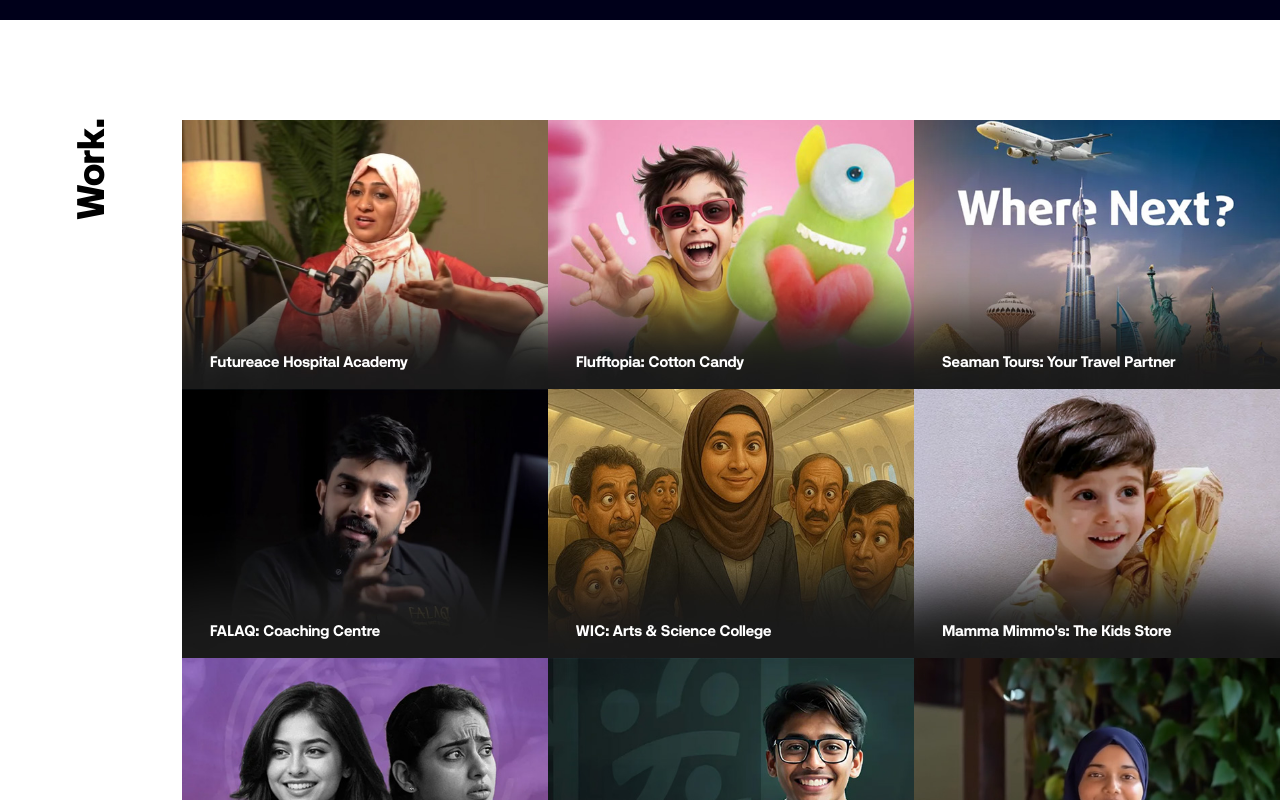
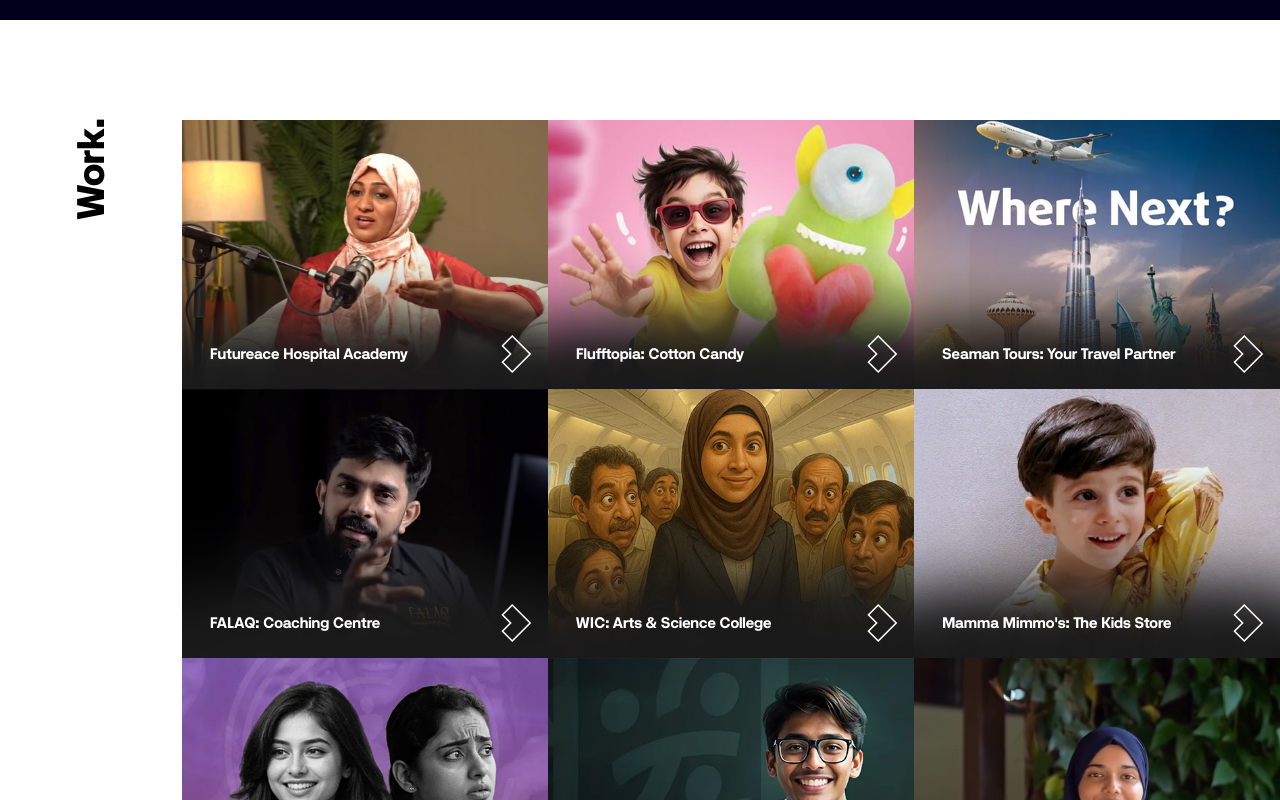
Before and after one commit to vvsafwan/WHAC---What-a-Content, a React (Vite) app: page / in a window 1280 px wide. Shown: the part 1580-2380 px from the top of the page. Built offline with nearby package versions, Linux system fonts and the light colour scheme.

Commit message:
arrow btn addition

```diff
--- a/src/Pages/WHACLandingPage.jsx
+++ b/src/Pages/WHACLandingPage.jsx
@@ -22,6 +22,7 @@ import client_07 from "../assets/images/WHACLandingPage/client_07.png";
 import client_08 from "../assets/images/WHACLandingPage/client_08.png";
 import logo from "../assets/images/WHACLandingPage/logo_white.png";
 import menu from "../assets/images/WHACLandingPage/menu_icon.png";
+import arrow from "../assets/images/WHACLandingPage/arrow.png";
 import {
     FaInstagram,
     FaFacebookF,
@@ -122,7 +123,7 @@ export default function WHACLandingPage() {
                     <p>We hire big talent and bring them big opportunities that build boundless careers.</p>
                     <br />
                     <p>Want to Do Content That Matters?</p>
-                    <button className="border-3 border-white py-4 px-20 md:px-15 lg:px-20 mt-10 rounded-full font-magnetik-semibold">CONTACT US</button>
+                    <button className="border-3 border-white py-4 px-20 md:px-15 lg:px-20 mt-10 rounded-full font-magnetik-semibold hover:bg-white hover:text-black hover:scale-105 transition-all ease-in-out duration-300 hover:cursor-pointer">CONTACT US</button>
                 </div>
             </div>
 
@@ -135,7 +136,7 @@ export default function WHACLandingPage() {
                     {works.map((item, index) => (
                         <div
                             key={index}
-                            className="overflow-hidden transition w-full h-full relative px-20 md:px-0 pt-2 md:pt-0"
+                            className="overflow-hidden transition-all ease-in-out duration-300 w-full h-full px-10 md:px-0 pt-2 md:pt-0 hover:scale-102 hover:opacity-80 cursor-pointer"
                         >
                             <div className="bg-gray-300">
                                 <img
@@ -144,8 +145,11 @@ export default function WHACLandingPage() {
                                     alt="Work Image"
                                 />
                             </div>
-                            <div className="p-4 font-medium absolute bottom-0">
-                                <p className="text-[3.5vw] md:text-[1.2vw] text-white font-magnetik-bold md:px-3">{item.title}</p>
+                            <div className="relative">
+                                <div className="p-4 font-medium absolute bottom-0 flex items-center justify-between w-full">
+                                    <p className="text-[3.5vw] md:text-[1.2vw] text-white font-magnetik-bold md:px-3">{item.title}</p>
+                                    <img src={arrow} alt="Arrow btn" />
+                                </div>
                             </div>
                         </div>
                     ))}
@@ -165,24 +169,6 @@ export default function WHACLandingPage() {
                     ))}
                 </div>
             </div>
-            {/* <div className="bg-white text-black px-6 md:px-20 py-16">
-                <h3 className="text-3xl font-bold mb-8">Network.</h3>
-                <div className="flex flex-wrap gap-10 items-center justify-center">
-                    {[
-                        "Futureace Healthcare Academy",
-                        "Flufftopia",
-                        "Seamantours",
-                        "FALAQ",
-                        "Mamma Mimmo's",
-                        "Serene Minds",
-                        "Grace Public School"
-                    ].map((name, index) => (
-                        <div key={index} className="text-center text-lg font-semibold">
-                            {name}
-                        </div>
-                    ))}
-                </div>
-            </div> */}
 
             {/* Footer */}
             <footer className="bg-[#00001A] text-white py-8">
```
Also changed, not shown: src/assets/images/WHACLandingPage/arrow.png (added).
